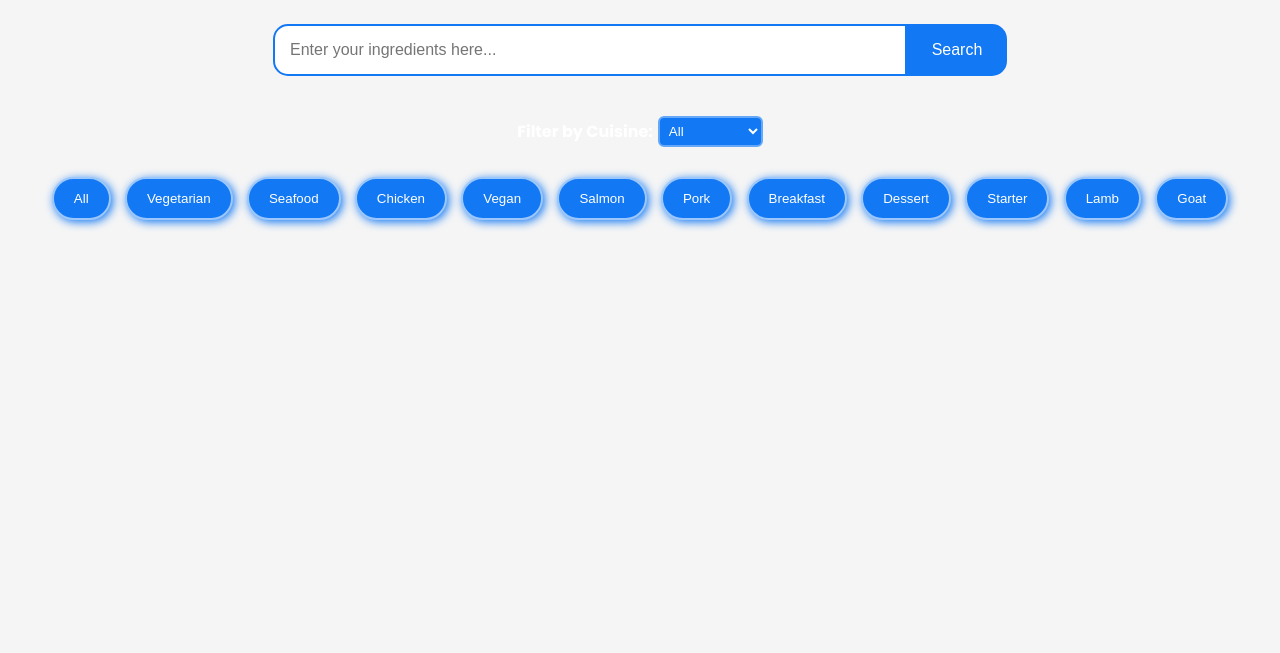
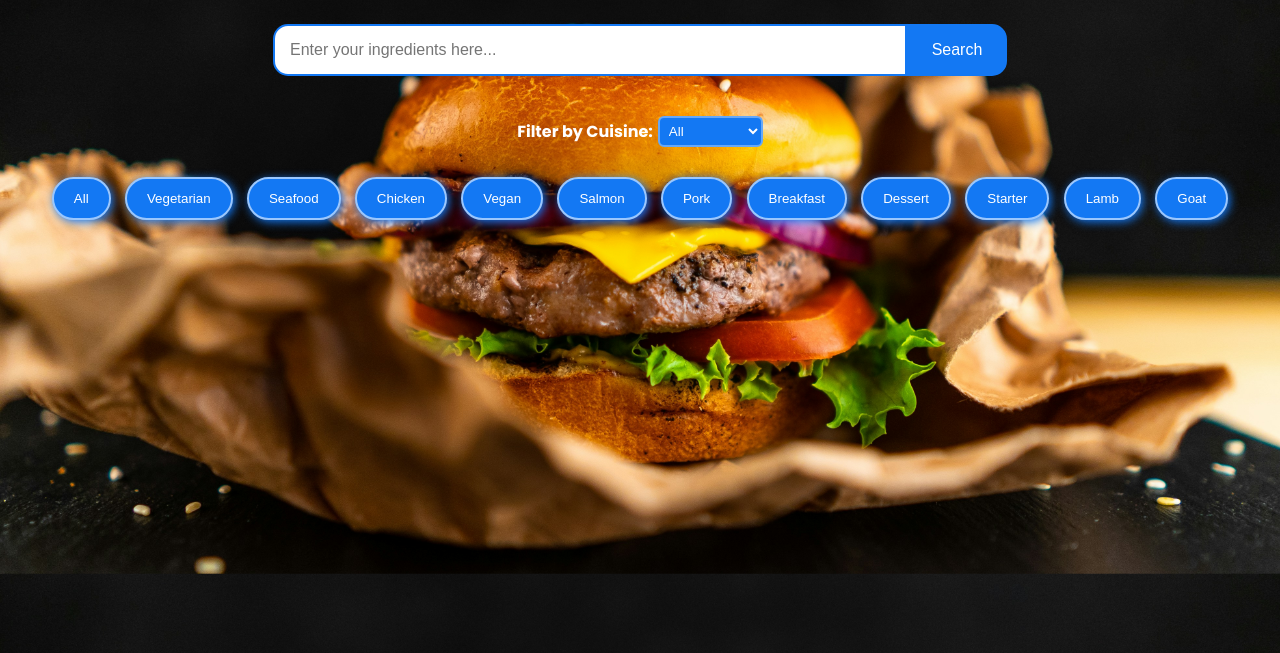
Before and after one commit to Ratikant-05/Recipe-Finder, a plain HTML site: page index.html in a window 1280 px wide. Shown: the part 147-800 px from the top of the page. Drawn offline with nearby package versions, Linux system fonts and the light colour scheme; a web font is replaced by a local one.

Commit message:
styles.css

```diff
--- a/styles.css
+++ b/styles.css
@@ -8,7 +8,7 @@ body{
   line-height: 1.5;
   margin: 0px;
   /* padding: 40px; */
-  background-image: url(/Assets/jean-claude-attipoe-EtJiql0AdwI-unsplash.jpg);
+  background-image: url(/jean-claude-attipoe-EtJiql0AdwI-unsplash.jpg);
   /* width: 100vw; */
   /* height: 100vh; */
   background-size:cover;
```
